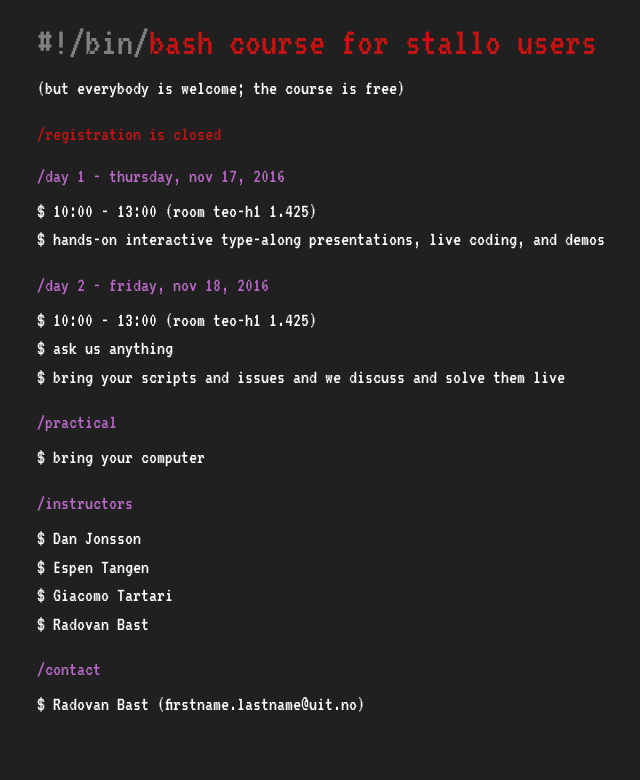
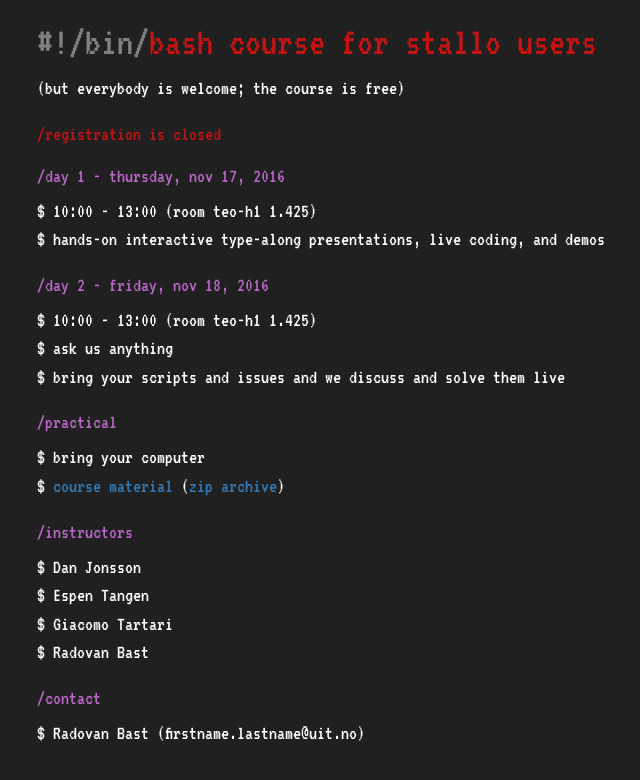
Before and after one commit to uit-no/bash-course-2016, a plain HTML site: page index.html in a window 1280 px wide. Shown: the whole page, without its empty margins (33-673 px from the left). Drawn offline with nearby package versions, Linux system fonts and the light colour scheme.

Commit message:
link course material and zip archive

```diff
--- a/index.html
+++ b/index.html
@@ -30,6 +30,7 @@
                 <h2>/practical</h2>
                 <ul>
                     <li>$ bring your computer</li>
+                    <li>$ <a href="https://github.com/uit-no/bash-course-2016/tree/gh-pages/course-material" target="_blank">course material</a> (<a href="https://github.com/uit-no/bash-course-2016/archive/gh-pages.zip" target="_blank">zip archive</a>)</li>
                 </ul>
                 <h2>/instructors</h2>
                 <ul>
```
